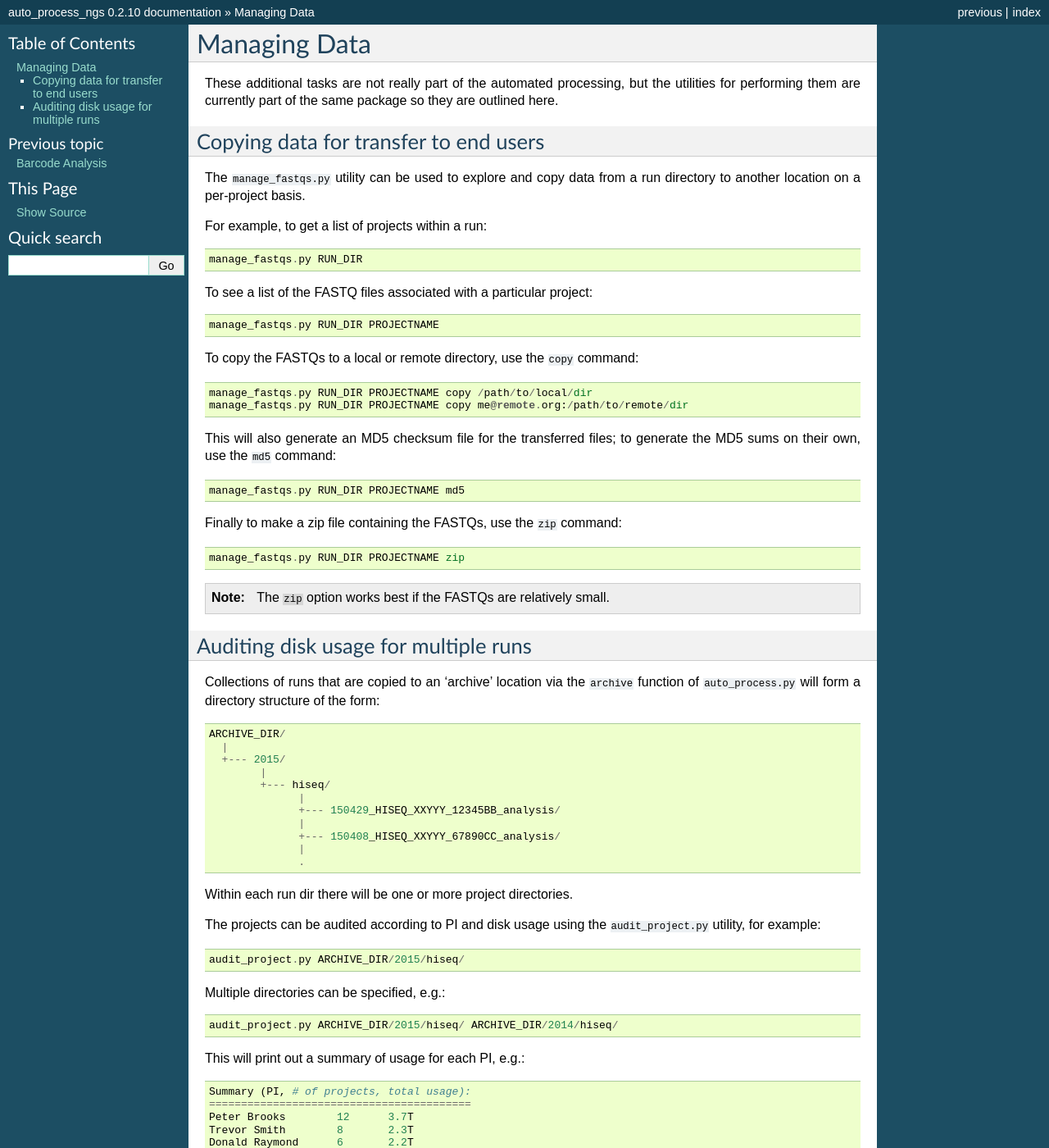
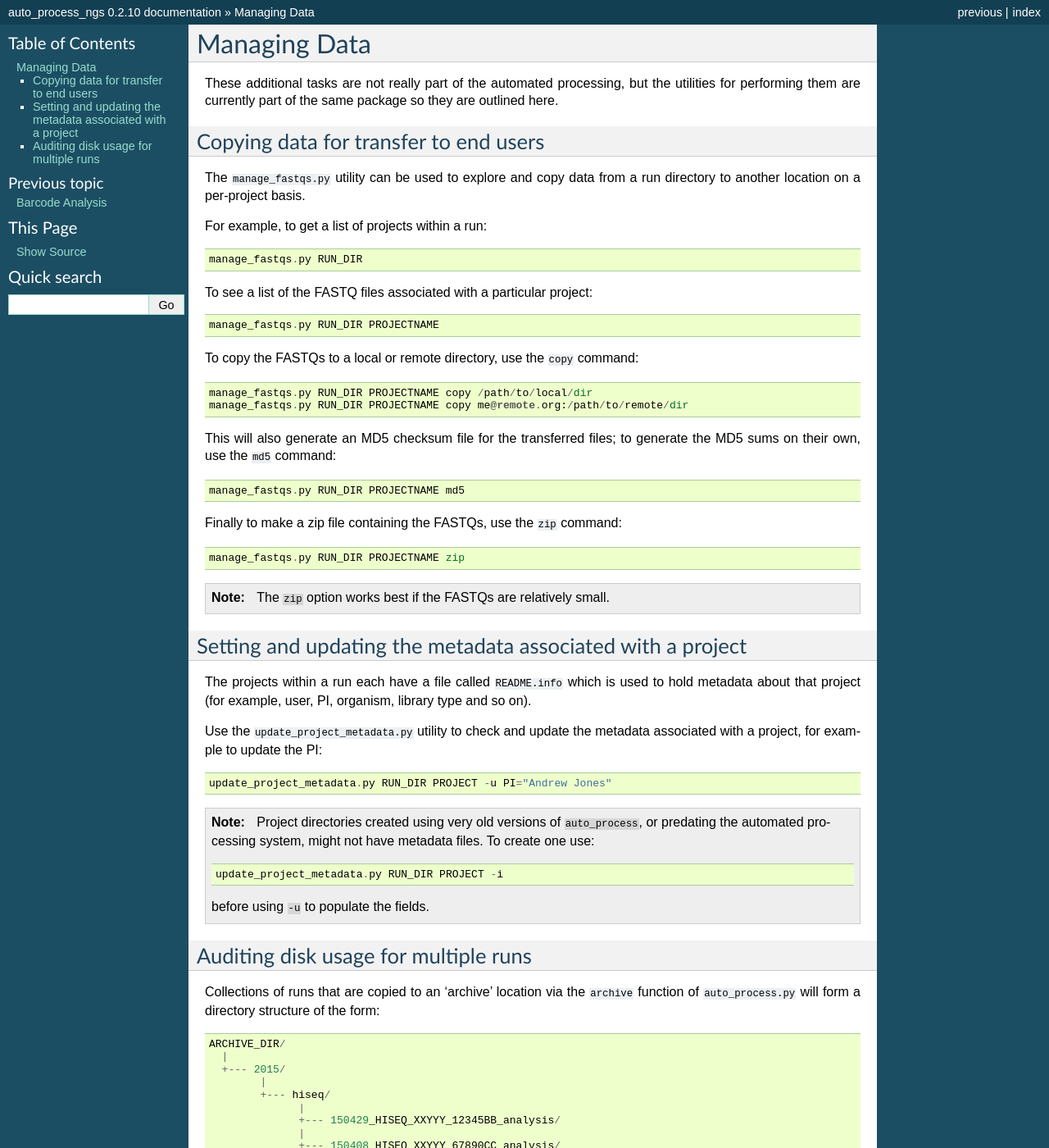
Before and after one commit to fls-bioinformatics-core/auto_process_ngs, a Sphinx documentation site: the page built from docs/source/managing_data.rst, in a window 1280 px wide and 1400 px high. Shown: the whole window at 82% size. Built offline with Sphinx 7.4.7, drawn with Linux system fonts in a browser that asks for light colours.

Commit message:
Updated documentation for basic info on updating project metadata.

```diff
--- a/docs/source/managing_data.rst
+++ b/docs/source/managing_data.rst
@@ -36,6 +36,28 @@ Finally to make a zip file containing the FASTQs, use the ``zip`` command::
 .. note::
 
     The ``zip`` option works best if the FASTQs are relatively small.
+
+Setting and updating the metadata associated with a project
+***********************************************************
+
+The projects within a run each have a file called ``README.info`` which is
+used to hold metadata about that project (for example, user, PI, organism,
+library type and so on).
+
+Use the ``update_project_metadata.py`` utility to check and update the
+metadata associated with a project, for example to update the PI::
+
+    update_project_metadata.py RUN_DIR PROJECT -u PI="Andrew Jones"
+
+.. note::
+
+    Project directories created using very old versions of ``auto_process``,
+    or predating the automated processing system, might not have metadata
+    files. To create one use::
+
+        update_project_metadata.py RUN_DIR PROJECT -i
+
+    before using ``-u`` to populate the fields.
 
 Auditing disk usage for multiple runs
 *************************************
```
